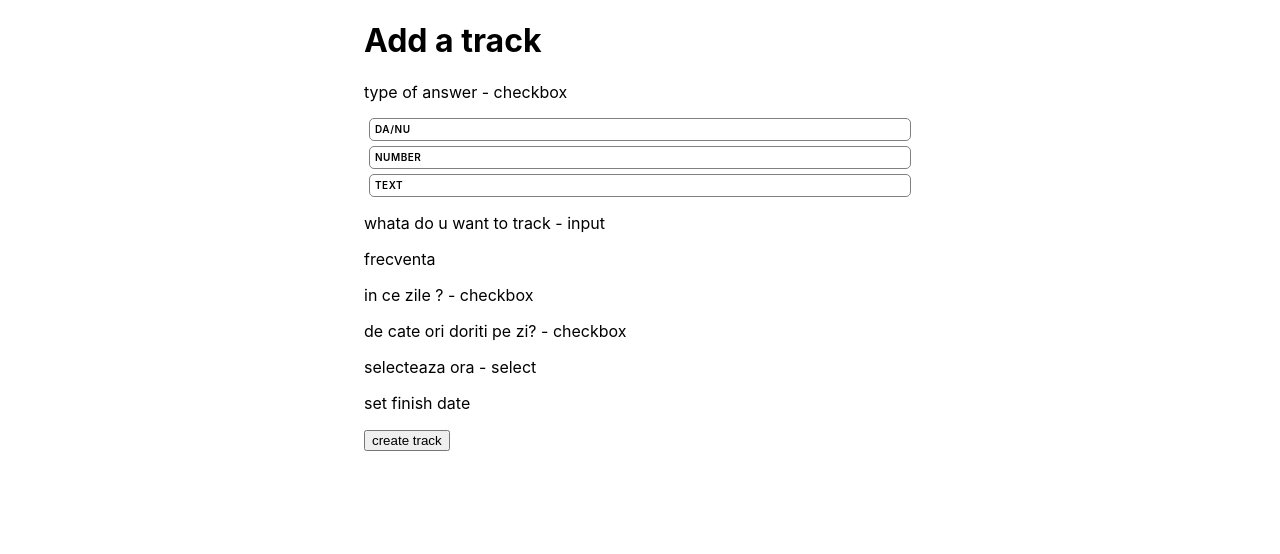
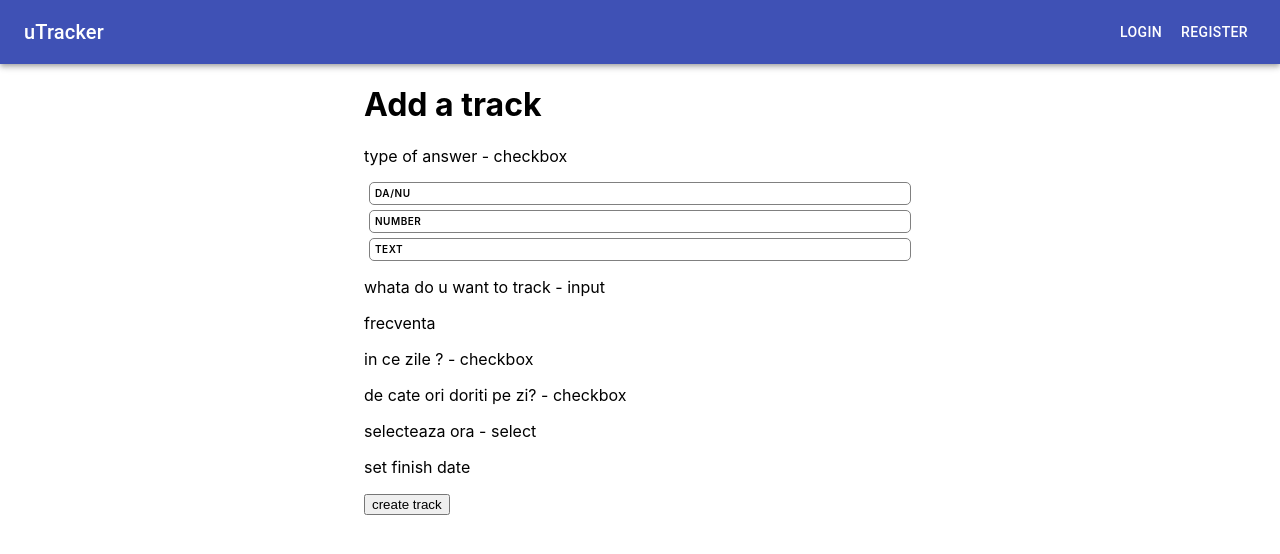
Before and after one commit to rdelian/universal-tracker, a Next.js app: page /create in a window 1280 px wide. Shown: the top 554 px of the page. Built offline with nearby package versions, Linux system fonts and the light colour scheme.

Commit message:
add: layout & header

```diff
--- /dev/null
+++ b/components/Header.js
@@ -0,0 +1,19 @@
+import React, { useContext } from 'react'
+import AppBar from '@material-ui/core/AppBar';
+import Toolbar from '@material-ui/core/Toolbar';
+import Typography from '@material-ui/core/Typography';
+import Button from '@material-ui/core/Button';
+
+export function Header(params) {
+    return (
+        <AppBar position="static">
+        <Toolbar>
+          <Typography variant="h6" style={{ flexGrow: 1 }}>
+            uTracker
+          </Typography>
+          <Button color="inherit">Login</Button>
+          <Button color="inherit">Register</Button>
+        </Toolbar>
+      </AppBar>
+    )
+}
--- /dev/null
+++ b/components/Layout.js
@@ -0,0 +1,12 @@
+import React from 'react';
+import Head from 'next/head';
+import { Header } from './Header'
+
+export default function Layout({ children, title = 'Ajutorul Educatorului' }) {
+    return (
+        <>
+            <Header />
+            {children}
+        </>
+    )
+}
--- a/package.json
+++ b/package.json
@@ -9,6 +9,7 @@
   "dependencies": {
     "@material-ui/core": "^4.11.2",
     "@material-ui/icons": "^4.11.2",
+    "@material-ui/pickers": "^3.2.10",
     "firebase": "^8.2.1",
     "next": "latest",
     "next-pwa": "^3.1.0",
--- a/pages/_app.js
+++ b/pages/_app.js
@@ -1,9 +1,10 @@
 import Head from 'next/head'
 import '../styles/globals.css'
+import Layout from '../components/Layout'
 
 export default function MyApp({ Component, pageProps }) {
   return (
-    <>
+    <Layout>
       <Head>
         <meta charSet="utf-8" />
         <meta httpEquiv="X-UA-Compatible" content="IE=edge" />
@@ -32,6 +33,6 @@ export default function MyApp({ Component, pageProps }) {
         <meta name="theme-color" content="#317EFB" />
       </Head>
       <Component {...pageProps} />
-    </>
+    </Layout >
   )
 }
```
Also changed, not shown: pages/index.js (+0 -13 lines), 1 other file (tests, documents, lock files or other folders).
